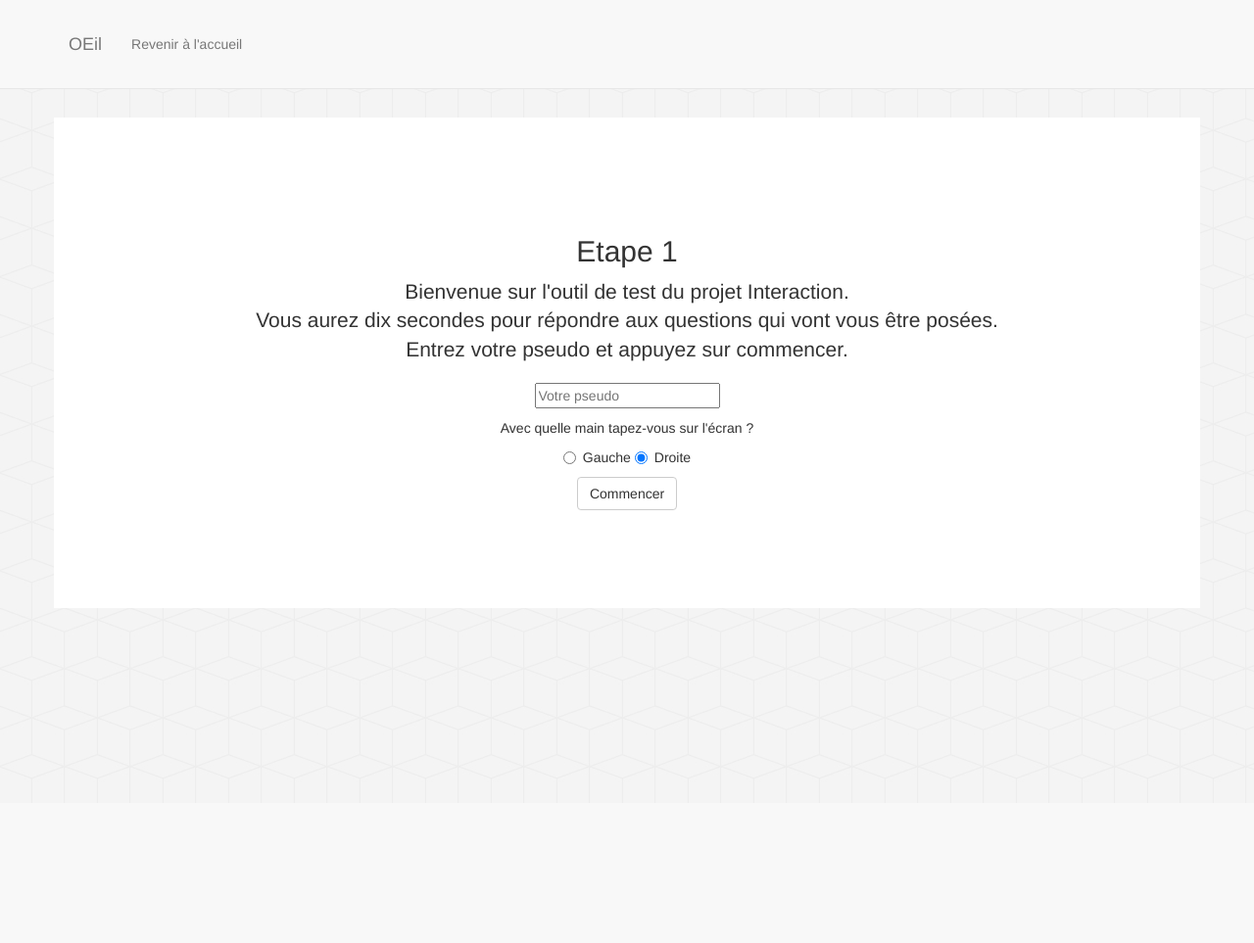
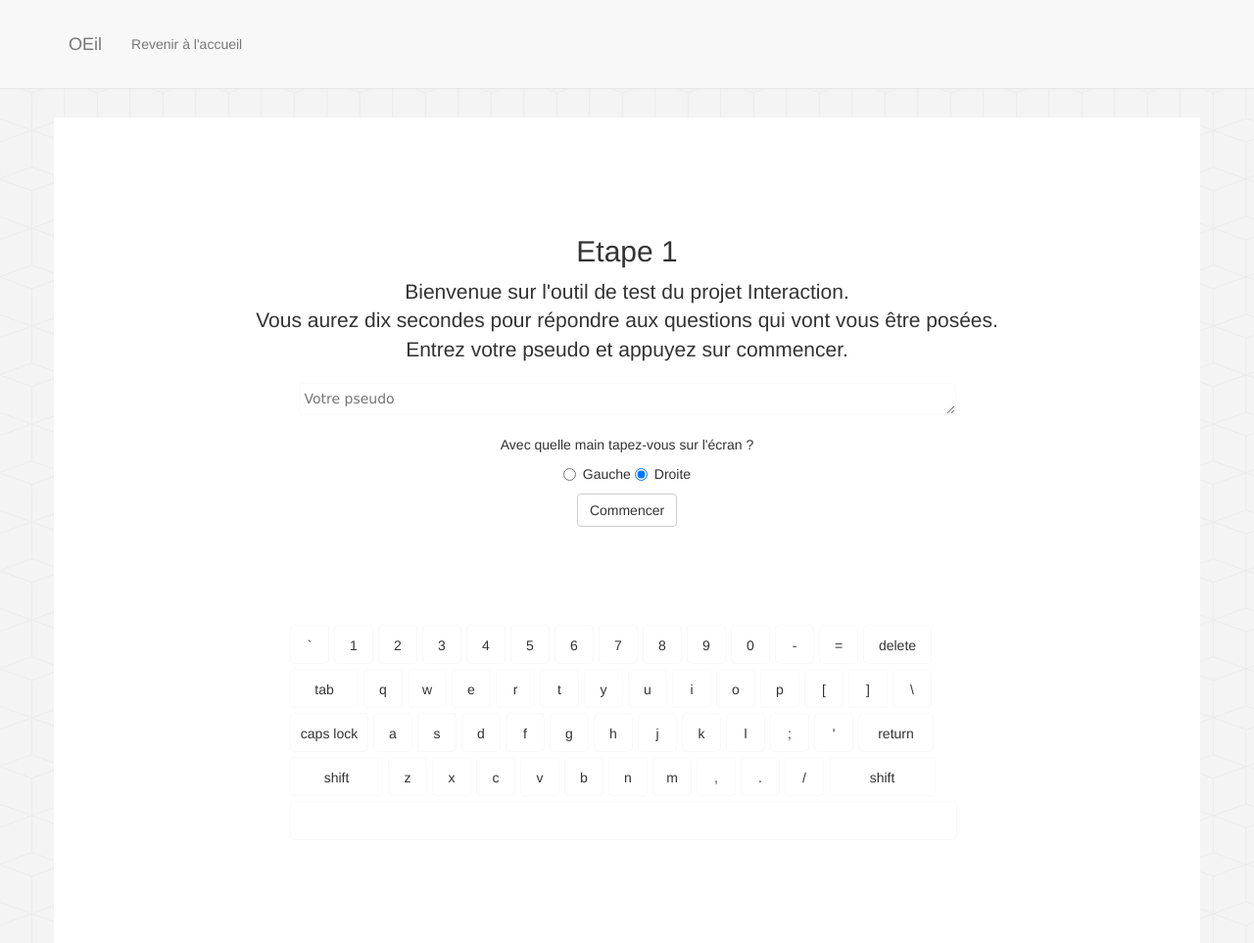
Before and after one commit to aperdria/Oeil, a PHP site: page /etape1.php in a window 1280 px wide. Shown: the whole page at 98% size. Before the commit the page ends 521 px from the top, so only its background shows below. Run offline with PHP 8.4, Linux system fonts and the light colour scheme; data comes from the database, SQL or seed files in the repository.

Commit message:
Keyboard

```diff
--- /dev/null
+++ b/css/keyboard.css
@@ -0,0 +1,69 @@
+#container-keyboard {
+margin: 100px auto;
+width: 688px;
+}
+#write {
+margin: 0 0 5px;
+padding: 5px;
+width: 671px;
+font: 1em/1.5 Verdana, Sans-Serif;
+background: #fff;
+border: 1px solid #f9f9f9;
+-moz-border-radius: 5px;
+-webkit-border-radius: 5px;
+}
+#keyboard {
+margin: 0;
+padding: 0;
+list-style: none;
+}
+#keyboard li {
+float: left;
+margin: 0 5px 5px 0;
+width: 40px;
+height: 40px;
+line-height: 40px;
+text-align: center;
+background: #fff;
+border: 1px solid #f9f9f9;
+-moz-border-radius: 5px;
+-webkit-border-radius: 5px;
+}
+.capslock, .tab, .left-shift {
+clear: left;
+}
+    #keyboard .tab, #keyboard .delete {
+    width: 70px;
+    }
+    #keyboard .capslock {
+    width: 80px;
+    }
+    #keyboard .return {
+    width: 77px;
+    }
+    #keyboard .left-shift {
+    width: 95px;
+    }
+    #keyboard .right-shift {
+    width: 109px;
+    }
+.lastitem {
+margin-right: 0;
+}
+.uppercase {
+text-transform: uppercase;
+}
+#keyboard .space {
+clear: left;
+width: 681px;
+}
+.on {
+display: none;
+}
+#keyboard li:hover {
+position: relative;
+top: 1px;
+left: 1px;
+border-color: #e5e5e5;
+cursor: pointer;
+}
--- a/etape1.php
+++ b/etape1.php
@@ -30,7 +30,7 @@
 					<h2 class="cover-heading">Etape 1</h2>
 					<p class="lead">Bienvenue sur l'outil de test du projet Interaction.</br>Vous aurez dix secondes pour répondre aux questions qui vont vous être posées.</br>Entrez votre pseudo et appuyez sur commencer.</p>
 					<form action="etape1_exercice.php" method="POST" name="form" onsubmit="return checkForm()">
-						<input type="text" placeholder="Votre pseudo" name="pseudo">
+						<textarea id="write" rows="1" placeholder="Votre pseudo" name="pseudo"></textarea>
 						<span class="help-block"></span>
 						<p>Avec quelle main tapez-vous sur l'écran ?</p>
 						<div class="radio">
@@ -40,7 +40,66 @@
 						<button type="submit" class="btn btn-default">Commencer</button>
 						<div id="error"></div>
 					</form>
-
+				 </div>
+				 <div class="col-md-12">
+				 <div id="container-keyboard">
+				    <ul id="keyboard">
+				        <li class="symbol"><span class="off">`</span><span class="on">~</span></li>
+				        <li class="symbol"><span class="off">1</span><span class="on">!</span></li>
+				        <li class="symbol"><span class="off">2</span><span class="on">@</span></li>
+				        <li class="symbol"><span class="off">3</span><span class="on">#</span></li>
+				        <li class="symbol"><span class="off">4</span><span class="on">$</span></li>
+				        <li class="symbol"><span class="off">5</span><span class="on">%</span></li>
+				        <li class="symbol"><span class="off">6</span><span class="on">^</span></li>
+				        <li class="symbol"><span class="off">7</span><span class="on">&amp;</span></li>
+				        <li class="symbol"><span class="off">8</span><span class="on">*</span></li>
+				        <li class="symbol"><span class="off">9</span><span class="on">(</span></li>
+				        <li class="symbol"><span class="off">0</span><span class="on">)</span></li>
+				        <li class="symbol"><span class="off">-</span><span class="on">_</span></li>
+				        <li class="symbol"><span class="off">=</span><span class="on">+</span></li>
+				        <li class="delete lastitem">delete</li>
+				        <li class="tab">tab</li>
+				        <li class="letter">q</li>
+				        <li class="letter">w</li>
+				        <li class="letter">e</li>
+				        <li class="letter">r</li>
+				        <li class="letter">t</li>
+				        <li class="letter">y</li>
+				        <li class="letter">u</li>
+				        <li class="letter">i</li>
+				        <li class="letter">o</li>
+				        <li class="letter">p</li>
+				        <li class="symbol"><span class="off">[</span><span class="on">{</span></li>
+				        <li class="symbol"><span class="off">]</span><span class="on">}</span></li>
+				        <li class="symbol lastitem"><span class="off">\</span><span class="on">|</span></li>
+				        <li class="capslock">caps lock</li>
+				        <li class="letter">a</li>
+				        <li class="letter">s</li>
+				        <li class="letter">d</li>
+				        <li class="letter">f</li>
+				        <li class="letter">g</li>
+				        <li class="letter">h</li>
+				        <li class="letter">j</li>
+				        <li class="letter">k</li>
+				        <li class="letter">l</li>
+				        <li class="symbol"><span class="off">;</span><span class="on">:</span></li>
+				        <li class="symbol"><span class="off">'</span><span class="on">&quot;</span></li>
+				        <li class="return lastitem">return</li>
+				        <li class="left-shift">shift</li>
+				        <li class="letter">z</li>
+				        <li class="letter">x</li>
+				        <li class="letter">c</li>
+				        <li class="letter">v</li>
+				        <li class="letter">b</li>
+				        <li class="letter">n</li>
+				        <li class="letter">m</li>
+				        <li class="symbol"><span class="off">,</span><span class="on">&lt;</span></li>
+				        <li class="symbol"><span class="off">.</span><span class="on">&gt;</span></li>
+				        <li class="symbol"><span class="off">/</span><span class="on">?</span></li>
+				        <li class="right-shift lastitem">shift</li>
+				        <li class="space lastitem">&nbsp;</li>
+				    </ul>
+				</div>
 				 </div>
             </div>
         </div>
@@ -69,6 +128,64 @@
 	};
 	</script>
 
+	<script>
+		$(function(){
+		    var $write = $('#write'),s
+		        shift = false,
+		        capslock = false;
+
+		    $('#keyboard li').click(function(){
+		        var $this = $(this),
+		            character = $this.html(); // If it's a lowercase letter, nothing happens to this variable
+
+		        // Shift keys
+		        if ($this.hasClass('left-shift') || $this.hasClass('right-shift')) {
+		            $('.letter').toggleClass('uppercase');
+		            $('.symbol span').toggle();
+
+		            shift = (shift === true) ? false : true;
+		            capslock = false;
+		            return false;
+		        }
+
+		        // Caps lock
+		        if ($this.hasClass('capslock')) {
+		            $('.letter').toggleClass('uppercase');
+		            capslock = true;
+		            return false;
+		        }
+
+		        // Delete
+		        if ($this.hasClass('delete')) {
+		            var html = $write.html();
+
+		            $write.html(html.substr(0, html.length - 1));
+		            return false;
+		        }
+
+		        // Special characters
+		        if ($this.hasClass('symbol')) character = $('span:visible', $this).html();
+		        if ($this.hasClass('space')) character = ' ';
+		        if ($this.hasClass('tab')) character = "\t";
+		        if ($this.hasClass('return')) character = "\n";
+
+		        // Uppercase letter
+		        if ($this.hasClass('uppercase')) character = character.toUpperCase();
+
+		        // Remove shift once a key is clicked.
+		        if (shift === true) {
+		            $('.symbol span').toggle();
+		            if (capslock === false) $('.letter').toggleClass('uppercase');
+
+		            shift = false;
+		        }
+
+		        // Add the character
+		        $write.html($write.html() + character);
+		    });
+		});
+	</script>
+
 </body>
 
 </html>
--- a/head.php
+++ b/head.php
@@ -17,6 +17,7 @@
     <!-- Custom CSS -->
     <link  rel="stylesheet" href="./css/scrolling-nav.css">
 	<link rel="stylesheet" href="./css/flipclock.css">
+	<link rel="stylesheet" href="./css/keyboard.css">
 
     <!-- HTML5 Shim and Respond.js IE8 support of HTML5 elements and media queries -->
     <!-- WARNING: Respond.js doesn't work if you view the page via file:// -->
```
